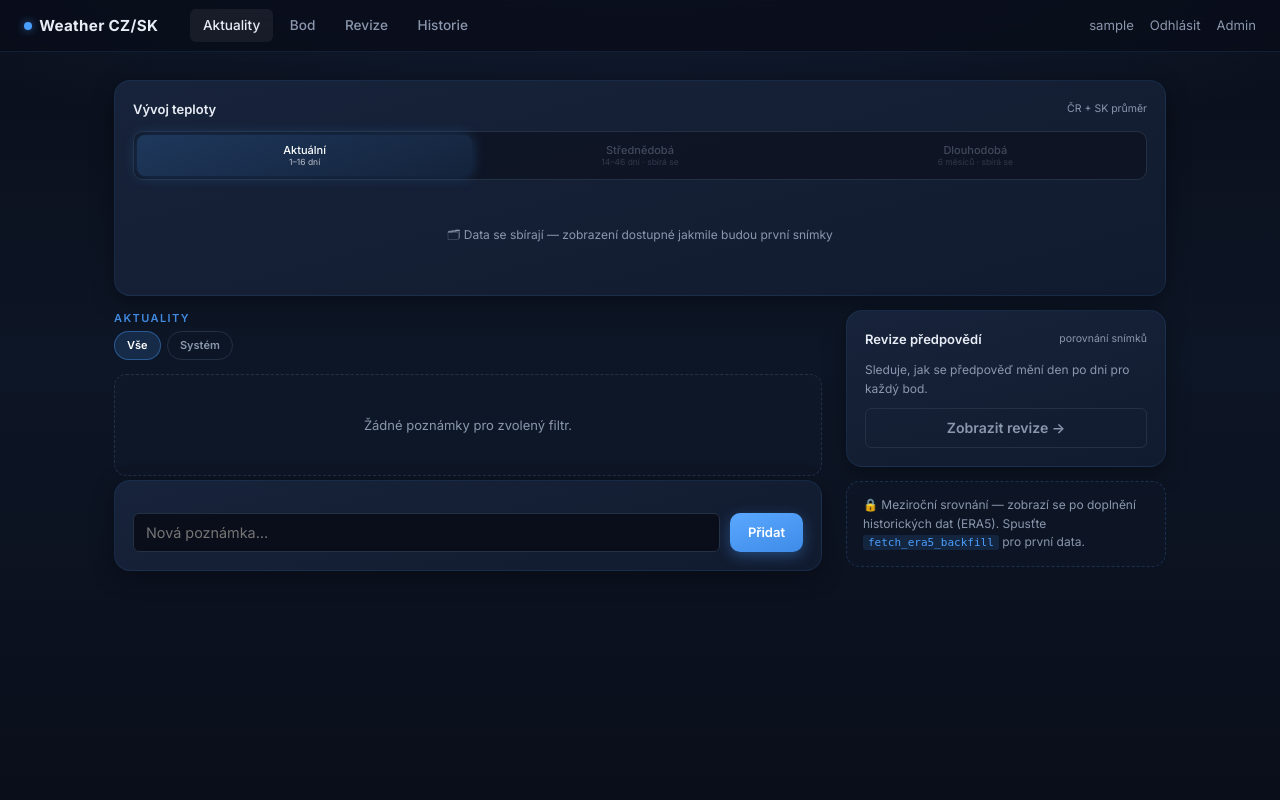
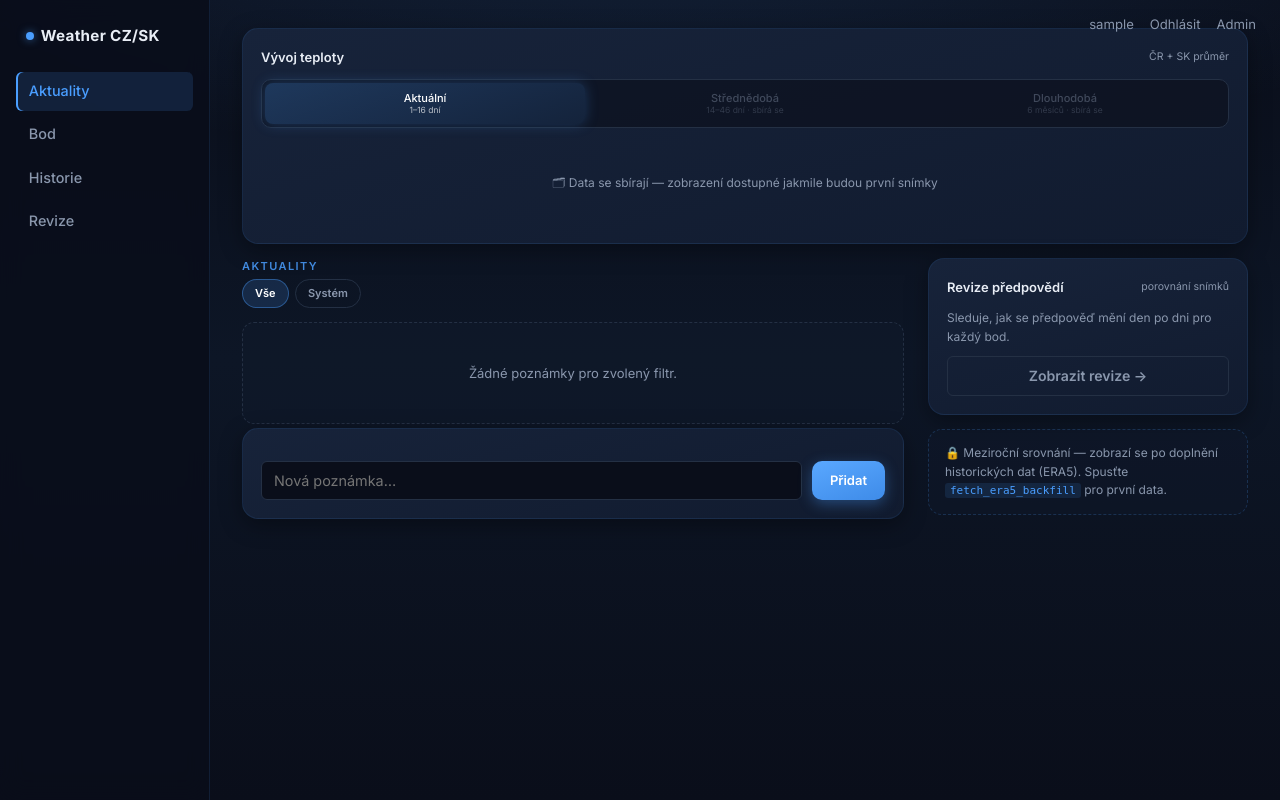
Before and after one commit to noxvex/weather-dashboard, a Django app: page /aktuality/ in a window 1280 px wide. Run offline with Django 5.2, Linux system fonts and the light colour scheme; the visitor is signed in with stand-in values (Sample User, id 1); data comes from the database, SQL or seed files in the repository; data that the repository does not hold is empty; some libraries are stand-ins or nearby versions.

Commit message:
Redesign step 1: convert top nav to fixed left sidebar
Always-open left sidebar (Aktuality/Bod/Historie/Revize, room for future
sections), account corner stays fixed top-right, main content offset by
--sidebar-w. Reuses locked palette; active page marked with accent inset
bar. Applies across all pages via base.html. Collapses to a top row on
narrow screens.

Co-Authored-By: Claude Opus 4.8 <noreply@anthropic.com>

```diff
--- a/static/css/main.css
+++ b/static/css/main.css
@@ -10,6 +10,7 @@
 
     --radius:  6px;
     --nav-h:   52px;
+    --sidebar-w: 210px;
 }
 
 /* ── Reset & base ─────────────────────────────────────── */
@@ -30,22 +31,24 @@ body {
 a { color: var(--accent); text-decoration: none; }
 a:hover { text-decoration: underline; }
 
-/* ── Top nav bar ──────────────────────────────────────── */
-.nav {
-    position: sticky;
+/* ── Left sidebar nav (fixed, always open) ────────────── */
+.sidebar {
+    position: fixed;
     top: 0;
+    left: 0;
+    bottom: 0;
     z-index: 20;
+    width: var(--sidebar-w);
     display: flex;
-    align-items: center;
+    flex-direction: column;
+    gap: 1.5rem;
     background: rgba(10,14,26,.85);
     backdrop-filter: blur(12px);
-    border-bottom: 1px solid rgba(74,158,255,.12);
-    padding: 0 1.5rem;
-    height: var(--nav-h);
-    gap: 2rem;
+    border-right: 1px solid rgba(74,158,255,.12);
+    padding: 1.5rem 1rem;
 }
 
-.nav-brand {
+.sidebar-brand {
     font-weight: 700;
     font-size: 0.95rem;
     color: var(--text);
@@ -54,9 +57,10 @@ a:hover { text-decoration: underline; }
     align-items: center;
     gap: 0.45rem;
     white-space: nowrap;
+    padding: 0 0.6rem;
 }
 
-.nav-brand .dot {
+.sidebar-brand .dot {
     width: 8px; height: 8px;
     border-radius: 50%;
     background: var(--accent);
@@ -64,45 +68,72 @@ a:hover { text-decoration: underline; }
     display: inline-block;
 }
 
-.nav-links {
+.sidebar-nav {
     display: flex;
-    gap: 0.25rem;
-    flex: 1;
+    flex-direction: column;
+    gap: 0.2rem;
 }
 
-.nav-links a {
+.sidebar-nav a {
     color: var(--muted);
-    padding: 0.35rem 0.8rem;
+    padding: 0.55rem 0.8rem;
     border-radius: var(--radius);
-    font-size: 0.85rem;
+    font-size: 0.9rem;
     font-weight: 500;
     transition: color 0.15s, background 0.15s;
 }
 
-.nav-links a:hover,
-.nav-links a.active {
+.sidebar-nav a:hover,
+.sidebar-nav a.active {
     color: var(--text);
     background: rgba(255,255,255,.06);
     text-decoration: none;
 }
 
-.nav-right {
-    margin-left: auto;
+.sidebar-nav a.active {
+    background: rgba(74,158,255,.14);
+    color: var(--accent);
+    box-shadow: inset 2px 0 0 var(--accent);
+}
+
+/* ── Account corner (fixed top-right) ─────────────────── */
+.account-corner {
+    position: fixed;
+    top: 0;
+    right: 0;
+    z-index: 20;
     display: flex;
     align-items: center;
     gap: 1rem;
+    padding: 0.9rem 1.5rem;
     font-size: 0.82rem;
     color: var(--muted);
 }
 
-.nav-right a { color: var(--muted); }
-.nav-right a:hover { color: var(--text); text-decoration: none; }
+.account-corner a { color: var(--muted); }
+.account-corner a:hover { color: var(--text); text-decoration: none; }
 
-/* ── Page wrapper ─────────────────────────────────────── */
-.page-wrap {
-    max-width: 1100px;
-    margin: 0 auto;
-    padding: 1.75rem 1.5rem 4rem;
+/* ── Main content area (offset by sidebar) ────────────── */
+.app-main {
+    margin-left: var(--sidebar-w);
+    max-width: 1180px;
+    padding: 1.75rem 2rem 4rem;
+}
+
+@media (max-width: 720px) {
+    .sidebar {
+        position: static;
+        width: auto;
+        flex-direction: row;
+        align-items: center;
+        bottom: auto;
+        gap: 1rem;
+        border-right: none;
+        border-bottom: 1px solid rgba(74,158,255,.12);
+    }
+    .sidebar-nav { flex-direction: row; flex-wrap: wrap; }
+    .app-main { margin-left: 0; padding: 1.25rem 1rem 3rem; }
+    .account-corner { position: static; margin-left: auto; }
 }
 
 /* ── Eyebrow / page-sub (prototype-style headers) ────── */
@@ -537,7 +568,7 @@ a:hover { text-decoration: underline; }
 /* ── Sidebar (weather + panels) ──────────────────────── */
 .ak-sidebar {
     position: sticky;
-    top: calc(var(--nav-h) + 1rem);
+    top: 1rem;
     display: flex;
     flex-direction: column;
     gap: 0;
--- a/templates/base.html
+++ b/templates/base.html
@@ -14,30 +14,33 @@
 <body>
 
 {% if user.is_authenticated %}
-<nav class="nav">
-    <span class="nav-brand">
+{# Fixed left sidebar — always open, primary navigation #}
+<aside class="sidebar">
+    <span class="sidebar-brand">
         <span class="dot"></span>
         Weather CZ/SK
     </span>
 
-    <div class="nav-links">
+    <nav class="sidebar-nav">
         <a href="{% url 'notes:aktuality' %}" {% if request.resolver_match.url_name == 'aktuality' %}class="active"{% endif %}>Aktuality</a>
         <a href="{% url 'bod' %}" {% if request.resolver_match.url_name == 'bod' %}class="active"{% endif %}>Bod</a>
+        <a href="{% url 'historie' %}" {% if request.resolver_match.url_name == 'historie' %}class="active"{% endif %}>Historie</a>
         <a href="{% url 'notes:revision_tracker' %}" {% if request.resolver_match.url_name == 'revision_tracker' %}class="active"{% endif %}>Revize</a>
-        <a href="{% url 'historie' %}" {% if request.resolver_match.url_name == 'historie' %}class="active"{% endif %}>Historie</a>
-    </div>
+        {# Room reserved for future sections: Střednědobá, Dlouhodobá, Pyl #}
+    </nav>
+</aside>
 
-    <div class="nav-right">
+{# Account corner stays top-right, independent of the sidebar #}
+<div class="account-corner">
     <span>{{ user.username }}</span>
     <a href="{% url 'accounts:logout' %}">Odhlásit</a>
     {% if user.is_staff %}
         <a href="/admin/">Admin</a>
     {% endif %}
 </div>
-</nav>
 {% endif %}
 
-<div class="{% if user.is_authenticated %}page-wrap{% endif %}">
+<div class="{% if user.is_authenticated %}app-main{% endif %}">
     {% block content %}{% endblock %}
 </div>
 
```
Lines whose indentation alone changed are shown as unchanged.
